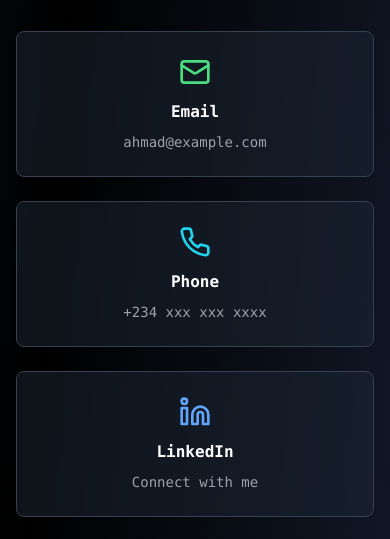
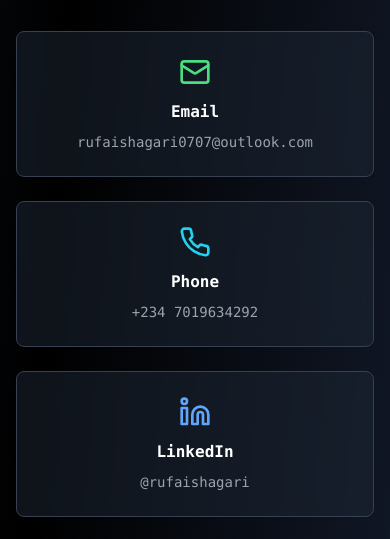
Before and after one commit to Rufaishagari/ahmad-shagari-showcase, a React (Vite) app: page / in a window 390 px wide. Shown: the part 3800-4339 px from the top of the page. Built offline with nearby package versions, Linux system fonts and the light colour scheme.

Commit message:
Add contact information
Add email, phone number, and LinkedIn to the contact section.

```diff
--- a/src/pages/Index.tsx
+++ b/src/pages/Index.tsx
@@ -244,7 +244,7 @@ const Index = () => {
               <CardContent className="flex flex-col items-center p-6">
                 <Mail className="w-8 h-8 text-green-400 mb-3" />
                 <h3 className="text-white font-semibold mb-2 font-mono">Email</h3>
-                <p className="text-gray-400 text-sm font-mono">ahmad@example.com</p>
+                <p className="text-gray-400 text-sm font-mono">rufaishagari0707@outlook.com</p>
               </CardContent>
             </Card>
 
@@ -252,7 +252,7 @@ const Index = () => {
               <CardContent className="flex flex-col items-center p-6">
                 <Phone className="w-8 h-8 text-cyan-400 mb-3" />
                 <h3 className="text-white font-semibold mb-2 font-mono">Phone</h3>
-                <p className="text-gray-400 text-sm font-mono">+234 xxx xxx xxxx</p>
+                <p className="text-gray-400 text-sm font-mono">+234 7019634292</p>
               </CardContent>
             </Card>
 
@@ -260,7 +260,7 @@ const Index = () => {
               <CardContent className="flex flex-col items-center p-6">
                 <Linkedin className="w-8 h-8 text-blue-400 mb-3" />
                 <h3 className="text-white font-semibold mb-2 font-mono">LinkedIn</h3>
-                <p className="text-gray-400 text-sm font-mono">Connect with me</p>
+                <p className="text-gray-400 text-sm font-mono">@rufaishagari</p>
               </CardContent>
             </Card>
 
```
